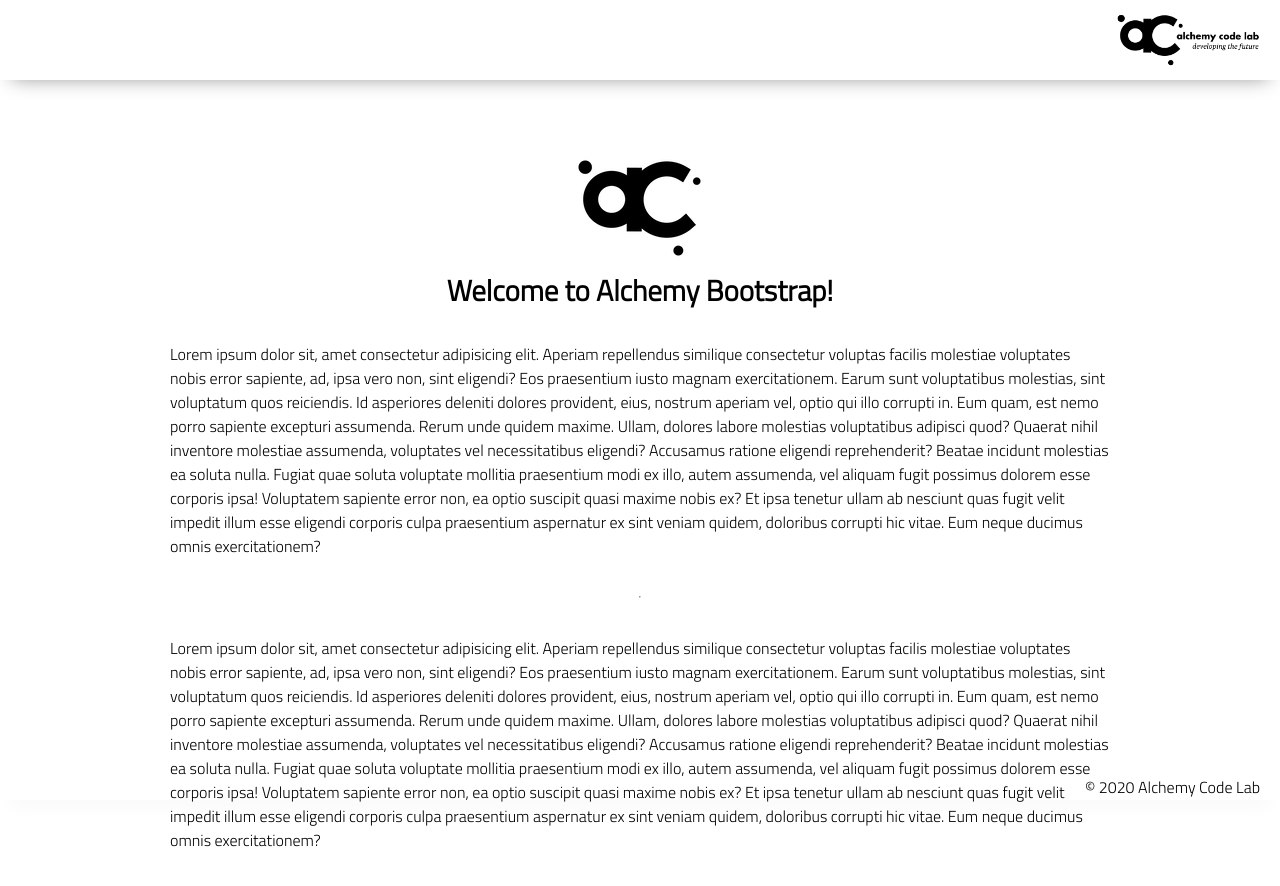
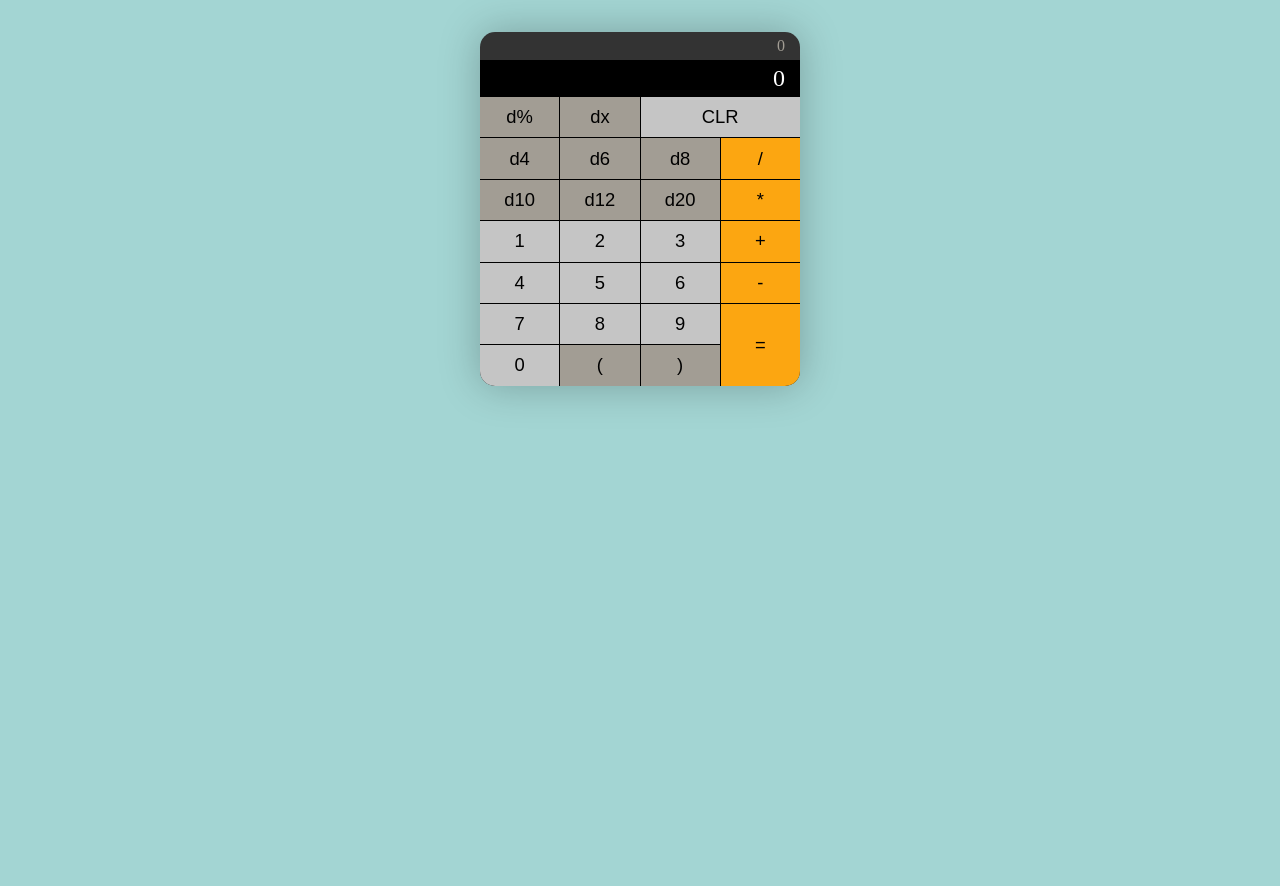
Before and after one commit to rue-williams/dice-calculator, a plain HTML site: page index.html in a window 1280 px wide. After the commit the page ends 832 px from the top, so only its background shows below. Drawn offline with Linux system fonts and the light colour scheme.

Commit message:
inital setup commit, not live

```diff
--- a/app.js
+++ b/app.js
@@ -1,5 +1,36 @@
-// import functions and grab DOM elements
+function displayOut(input) {
+    document.getElementById('display').innerHTML = input;
+    document.getElementById('equation').innerHTML = input;
+}
+function diceRoll(sides) {
+    return Math.floor(Math.random() * sides + 1);
+}
 
-// initialize state
+const calc = document.querySelector('.grid-container');
+const keys = calc.querySelector('.numpad');
+let numNew = '0';
 
-// set event listeners to update state and DOM
+keys.addEventListener('click', e => {
+    if (e.target.matches('button')) {
+        const key = e.target;
+        const action = key.dataset.action;
+        const keyClass = key.classList;
+        if (keyClass === 'dice') {
+            displayOut(diceRoll(20));
+        }
+        else if (keyClass === 'operator'){
+            displayOut(action);
+        }
+        else if (keyClass === 'clear'){
+            numNew = '0';
+            displayOut(numNew);
+        }
+        else if (keyClass === 'roll'){
+            displayOut('result');
+        }
+        else {
+            numNew += action;
+            displayOut(numNew);
+        }
+    }
+});
--- a/index.html
+++ b/index.html
@@ -5,48 +5,49 @@
     <meta charset="UTF-8">
     <meta name="viewport" content="width=device-width, initial-scale=1.0">
     <meta http-equiv="X-UA-Compatible" content="ie=edge">
-    <link href="https://fonts.googleapis.com/css2?family=Titillium+Web:wght@300&display=swap" rel="stylesheet">
     <link rel="stylesheet" href="styles/reset.css">
     <link rel="stylesheet" href="styles/style.css">
-    <link rel="stylesheet" href="styles/home.css">
-    <title>Document</title>
+    <title>Dice Calculator</title>
 </head>
 
 <body>
-    <header>
-        <div class="gutter-right logo">
-            <img src="assets/big-logo.png"/>
+    <div class="grid-container">
+        <div class="equation" id="equation">0</div>
+        <div class="readout" id="display">0</div>
+        <div class="numpad">
+          <button class="dice" data-action="d100">d%</button>
+          <button class="dice" data-action="dx">dx</button>
+          <button class="clear" data-action="clear">CLR</button>
+
+          <button class="dice" data-action="d4">d4</button>
+          <button class="dice" data-action="d6">d6</button>
+          <button class="dice" data-action="d8">d8</button>
+          <button class="operator" data-action="divide">/</button>
+
+          <button class="dice" data-action="d10">d10</button>
+          <button class="dice" data-action="d12">d12</button>
+          <button class="dice" data-action="d20">d20</button>
+          <button class="operator" data-action="multiply">*</button>
+
+          <button class="number"  data-action="1">1</button>
+          <button class="number"  data-action="2">2</button>
+          <button class="number"  data-action="3">3</button>
+          <button class="operator"  data-action="add">+</button>
+
+          <button class="number"  data-action="4">4</button>
+          <button class="number"  data-action="5">5</button>
+          <button class="number"  data-action="6">6</button>
+          <button class="operator"  data-action="minus">-</button>
+
+          <button class="number"  data-action="7">7</button>
+          <button class="number"  data-action="8">8</button>
+          <button class="number"  data-action="9">9</button>
+          <button class="roll"  data-action="equal">=</button>
+
+          <button class="number"  data-action="0">0</button>
+          <button class="dice"  data-action="(">(</button>
+          <button class="dice"  data-action=")">)</button>
         </div>
-    </header>
-    <main>
-        <section class="main-section">
-            <img class="main-logo" src="assets/alchemy-logo.png"/>
-            <h2>
-                Welcome to Alchemy Bootstrap!
-            </h2>
-
-            <p>
-                Lorem ipsum dolor sit, amet consectetur adipisicing elit. Aperiam repellendus similique consectetur voluptas facilis molestiae voluptates nobis error sapiente, ad, ipsa vero non, sint eligendi? Eos praesentium iusto magnam exercitationem.
-                Earum sunt voluptatibus molestias, sint voluptatum quos reiciendis. Id asperiores deleniti dolores provident, eius, nostrum aperiam vel, optio qui illo corrupti in. Eum quam, est nemo porro sapiente excepturi assumenda.
-                Rerum unde quidem maxime. Ullam, dolores labore molestias voluptatibus adipisci quod? Quaerat nihil inventore molestiae assumenda, voluptates vel necessitatibus eligendi? Accusamus ratione eligendi reprehenderit? Beatae incidunt molestias ea soluta nulla.
-                Fugiat quae soluta voluptate mollitia praesentium modi ex illo, autem assumenda, vel aliquam fugit possimus dolorem esse corporis ipsa! Voluptatem sapiente error non, ea optio suscipit quasi maxime nobis ex?
-                Et ipsa tenetur ullam ab nesciunt quas fugit velit impedit illum esse eligendi corporis culpa praesentium aspernatur ex sint veniam quidem, doloribus corrupti hic vitae. Eum neque ducimus omnis exercitationem?
-            </p>
-            <hr />
-            <p>
-                Lorem ipsum dolor sit, amet consectetur adipisicing elit. Aperiam repellendus similique consectetur voluptas facilis molestiae voluptates nobis error sapiente, ad, ipsa vero non, sint eligendi? Eos praesentium iusto magnam exercitationem.
-                Earum sunt voluptatibus molestias, sint voluptatum quos reiciendis. Id asperiores deleniti dolores provident, eius, nostrum aperiam vel, optio qui illo corrupti in. Eum quam, est nemo porro sapiente excepturi assumenda.
-                Rerum unde quidem maxime. Ullam, dolores labore molestias voluptatibus adipisci quod? Quaerat nihil inventore molestiae assumenda, voluptates vel necessitatibus eligendi? Accusamus ratione eligendi reprehenderit? Beatae incidunt molestias ea soluta nulla.
-                Fugiat quae soluta voluptate mollitia praesentium modi ex illo, autem assumenda, vel aliquam fugit possimus dolorem esse corporis ipsa! Voluptatem sapiente error non, ea optio suscipit quasi maxime nobis ex?
-                Et ipsa tenetur ullam ab nesciunt quas fugit velit impedit illum esse eligendi corporis culpa praesentium aspernatur ex sint veniam quidem, doloribus corrupti hic vitae. Eum neque ducimus omnis exercitationem?
-            </p>
-
-        </section>
-    </main>
-    <footer>
-        <div class="copy gutter-right">&copy; 2020 Alchemy Code Lab</div>
-    </footer>
-
     <script type="module" src="app.js"></script>
 </body>
 
--- a/styles/home.css
+++ /dev/null
@@ -1 +0,0 @@
-/* add home page styles here */
--- /dev/null
+++ b/styles/style.scss
@@ -0,0 +1,73 @@
+$blue: #a3d5d3;
+$gray: #a29d94;
+$orange: #fca611;
+$lgray: #c5c5c5;
+$bgblue: #2196f3;
+$white: #ffffff;
+$black: #000000;
+
+button {
+  border: 0;
+  outline: none;
+}
+
+body {
+  background-color: $blue;
+}
+
+.grid-container {
+  border-radius: 15px;
+  box-shadow: 0 0 40px 0 rgba(0,0,0,0.25);
+  margin: auto;
+  margin-top:2em;
+  max-width: 20em;
+  overflow: hidden;
+}
+
+.readout {
+  background-color: $black;
+  color: $white;
+  text-align: right;
+  font-size: 1.5em;
+  padding: 5px 15px;
+}
+
+.equation {
+  background-color: #333;
+  color: $gray;
+  text-align: right;
+  font-size: 1em;
+  padding: 5px;
+  padding-right: 15px
+}
+
+.numpad {
+  background-color: $black;
+  display: grid;
+  grid-gap: 1px;
+  grid-template-columns: repeat(4, 1fr);
+}
+
+.numpad > * {
+  padding: 0.5em 1.25em;
+  background-color: $lgray;
+  font-size: 1.15em;
+}
+
+.dice {
+  background-color: $gray;
+}
+
+.clear {
+  grid-column: 3 / span 2;
+}
+
+.operator {
+  background-color: $orange;
+}
+
+.roll {
+  background-color: $orange;
+  grid-column:4;
+  grid-row: 6 / span 2;
+}
```
Also changed, not shown: styles/style.css, 1 other file.
